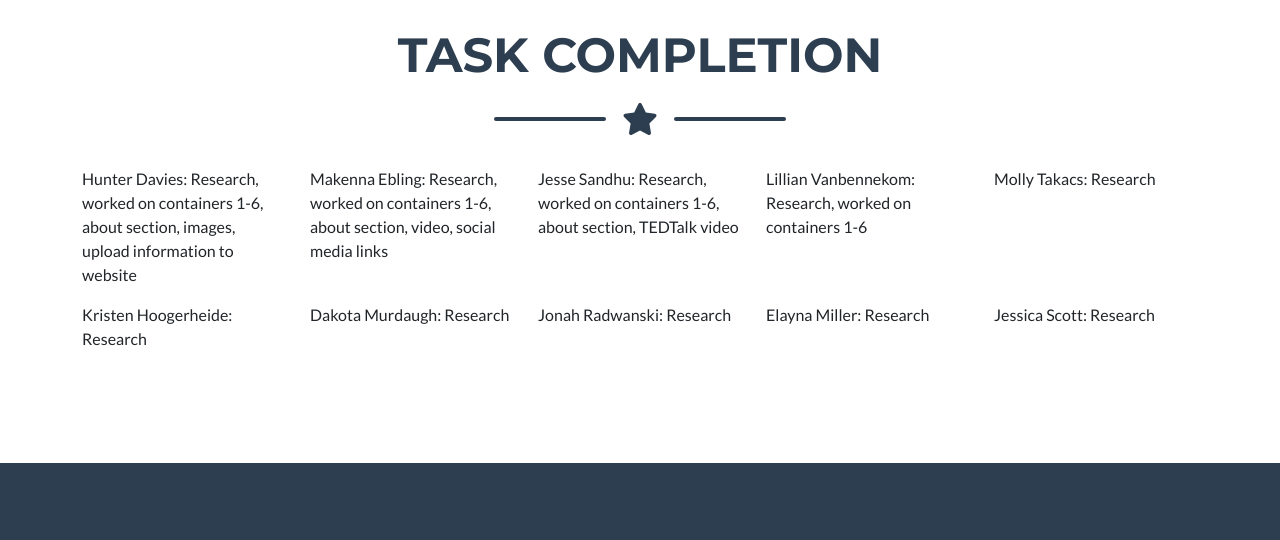
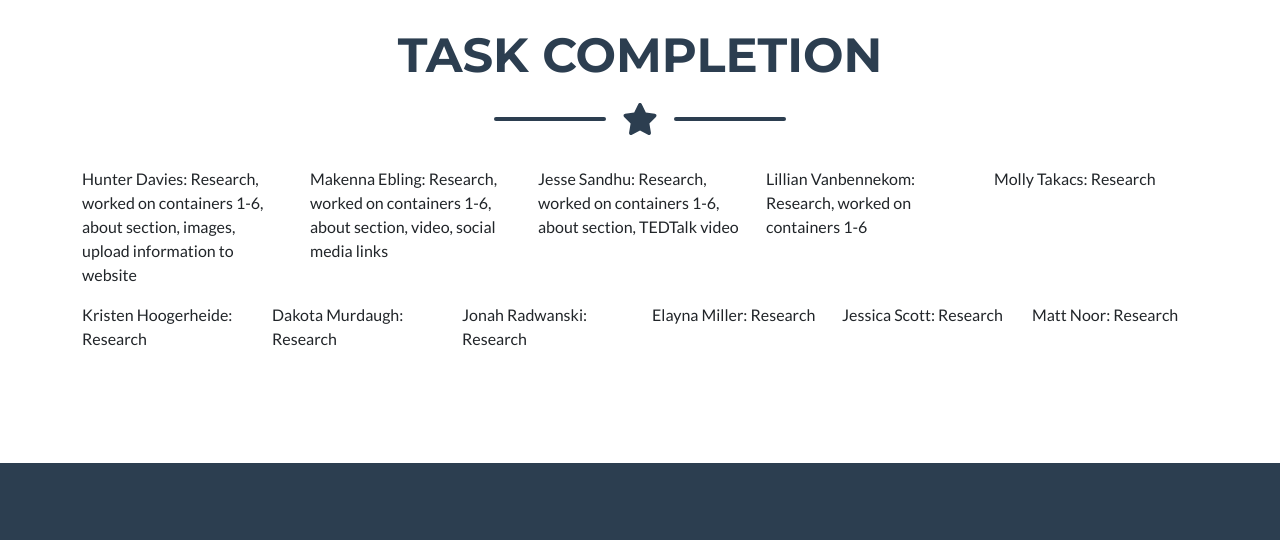
Before and after one commit to Group-3-ISS210/ISS-Group-3-001-, a plain HTML site: page index.html in a window 1280 px wide. Shown: the part 2645-3185 px from the top of the page. Drawn offline with nearby package versions, Linux system fonts and the light colour scheme.

Commit message:
Update index.html

```diff
--- a/index.html
+++ b/index.html
@@ -167,6 +167,7 @@
                     <div class="col-sm"><p>Jonah Radwanski: Research </p></div>
                     <div class="col-sm"><p>Elayna Miller: Research </p></div>
                     <div class="col-sm"><p>Jessica Scott: Research </p></div>
+                    <div class="col-sm"><p>Matt Noor: Research </p></div>
                 </div>
             </div>
         </section>
```
